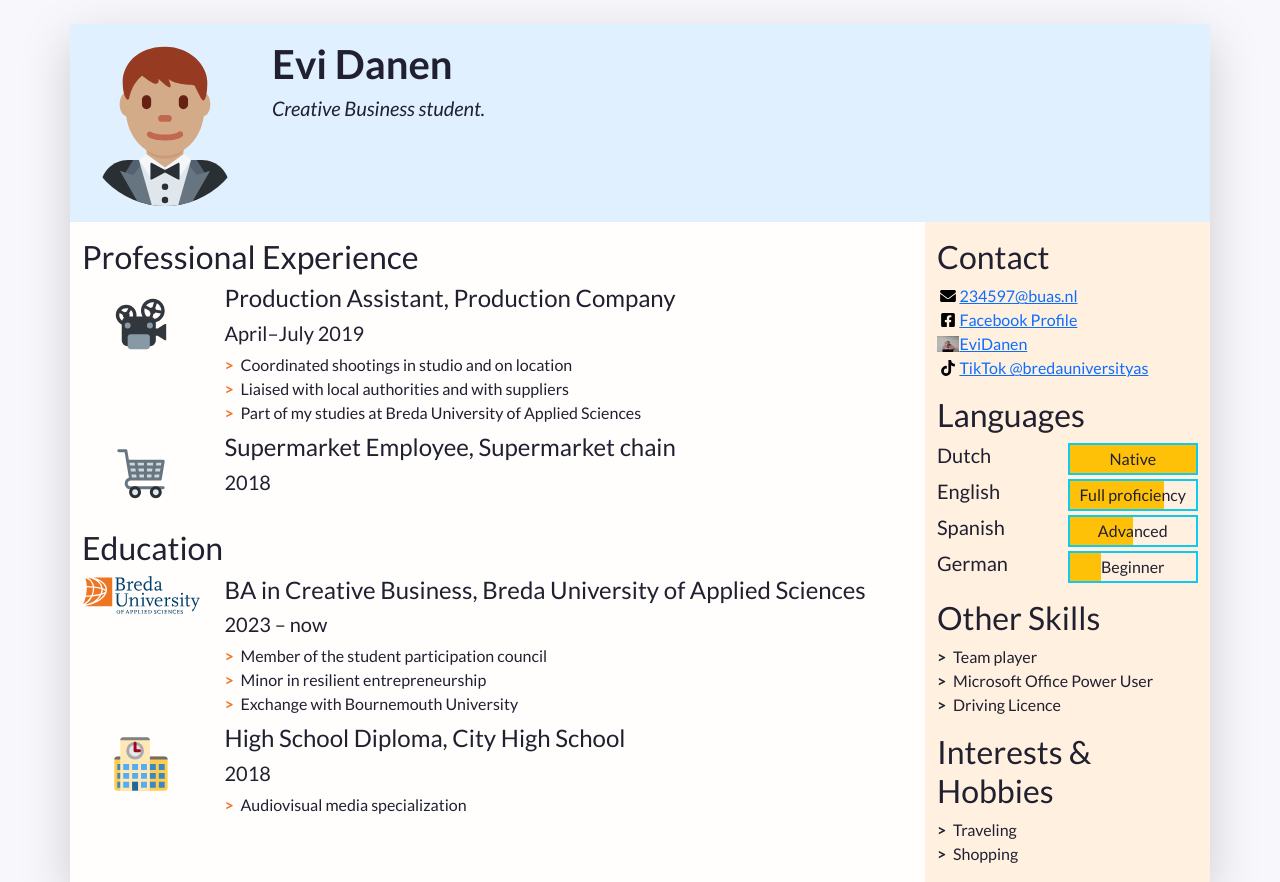
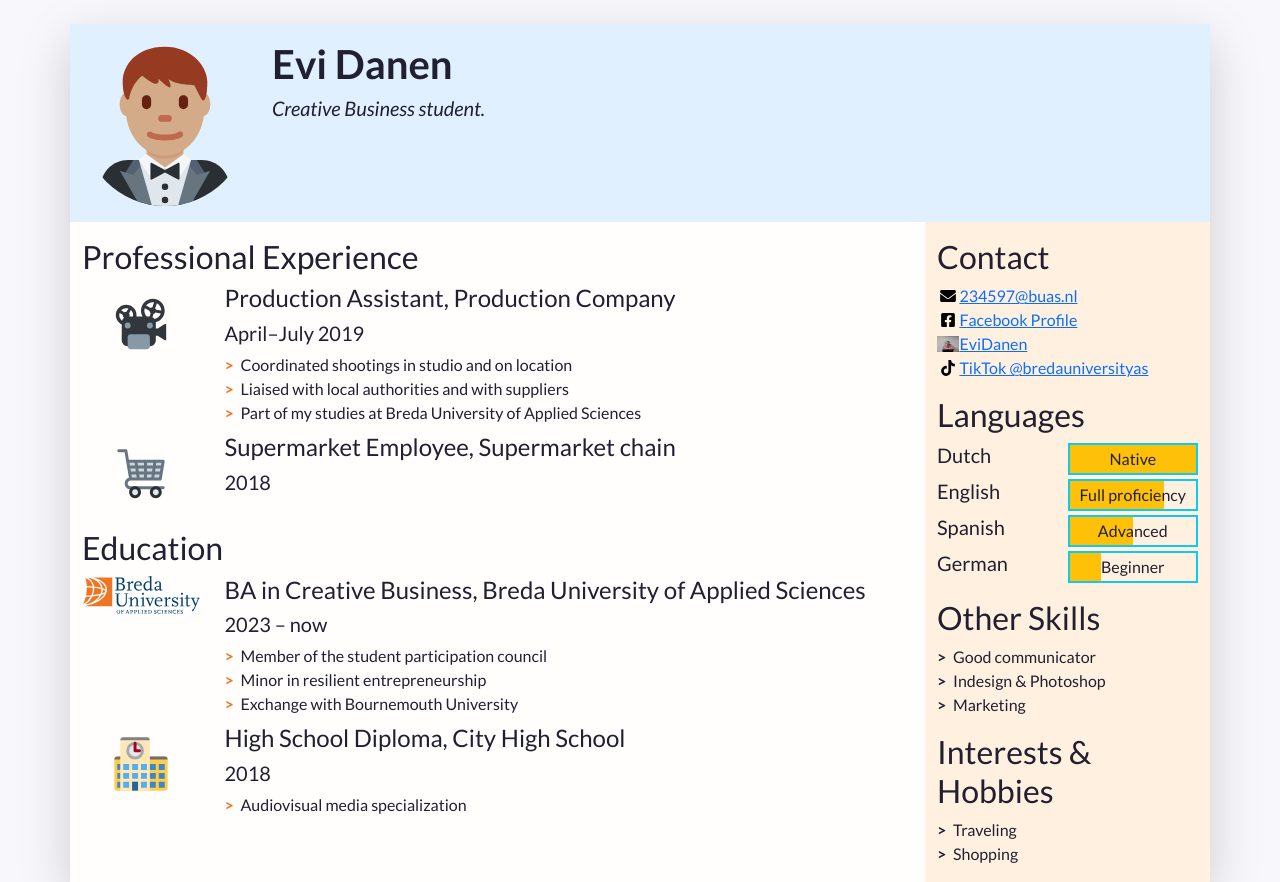
Before and after one commit to EviDanen/MyCvEvi, a plain HTML site: page index.html in a window 1280 px wide. Shown: the top 882 px of the page. Drawn offline with nearby package versions, Linux system fonts and the light colour scheme; files whose address does not match are found by name.

Commit message:
Changed my skills

```diff
--- a/index.html
+++ b/index.html
@@ -244,9 +244,9 @@
           <section class="my-3 aside-section">
             <h2>Other Skills</h2>
             <ul class="skill-list list-unstyled">
-              <li class="skill-item">Team player</li>
-              <li class="skill-item">Microsoft Office Power User</li>
-              <li class="skill-item">Driving Licence</li>
+              <li class="skill-item">Good communicator</li>
+              <li class="skill-item">Indesign & Photoshop</li>
+              <li class="skill-item">Marketing</li>
             </ul>
           </section>
 
```
